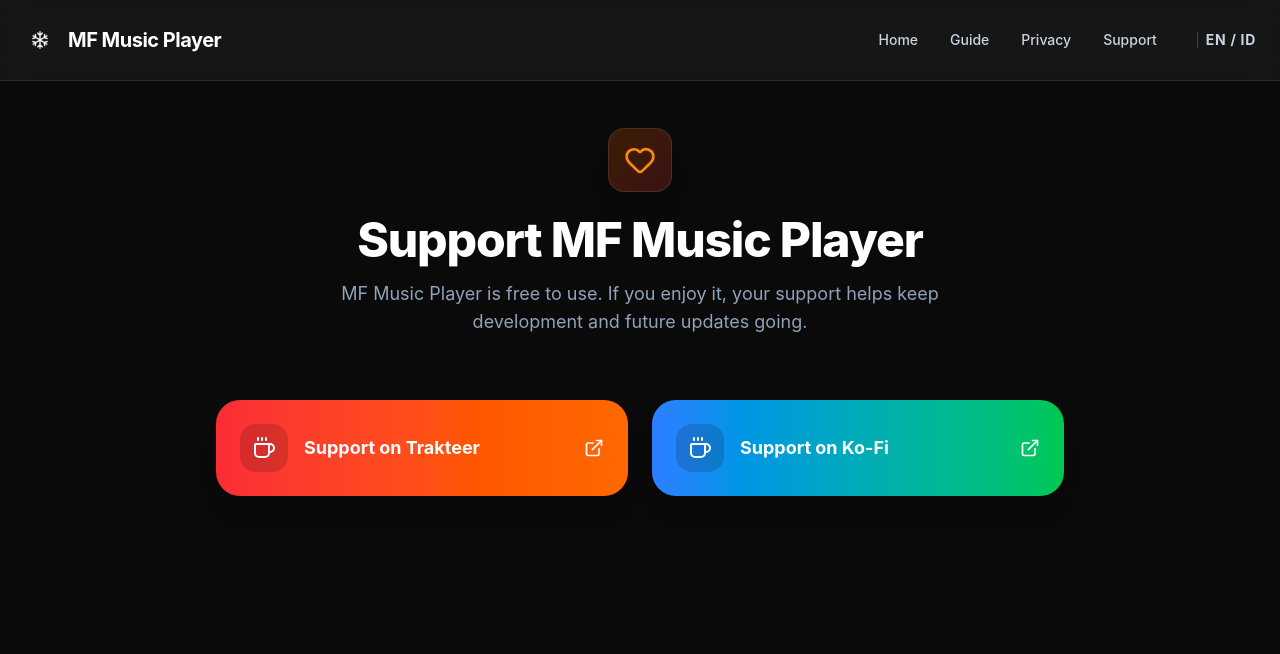
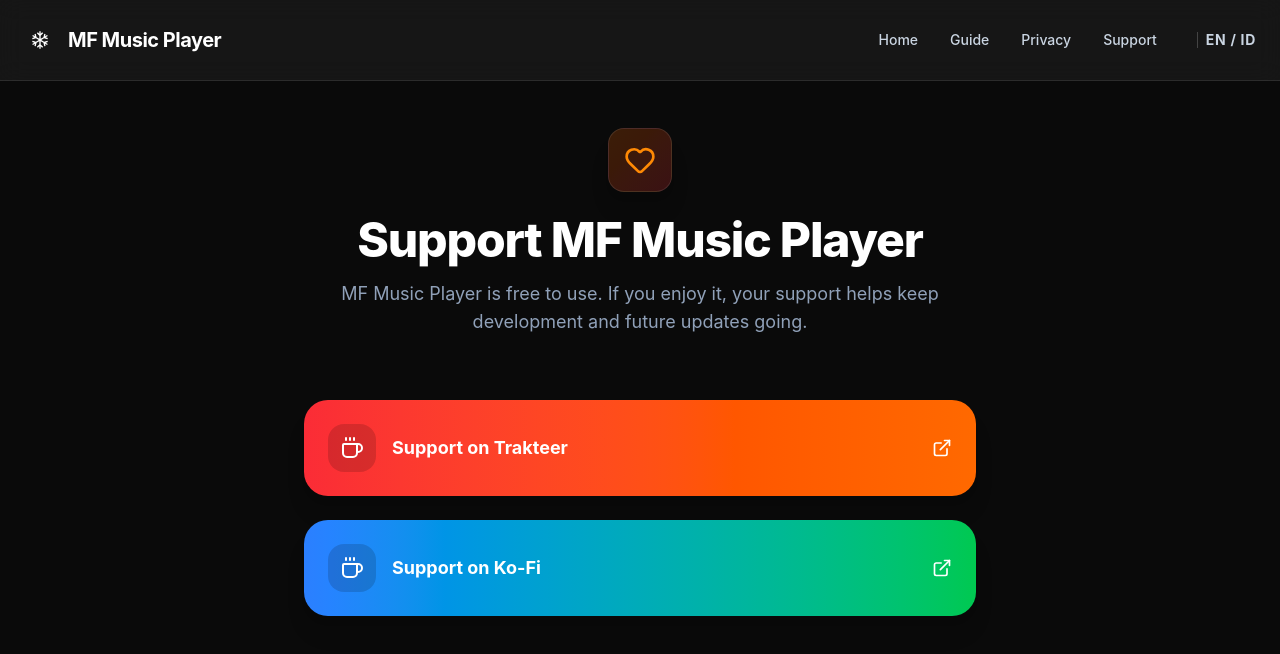
Before and after one commit to Lasteinsa/mf-web, a React (Vite) app: page /donate in a window 1280 px wide. Shown: the top 654 px of the page. Built offline with nearby package versions, Linux system fonts and the light colour scheme.

Commit message:
fix footer

```diff
--- a/src/components/footer/index.tsx
+++ b/src/components/footer/index.tsx
@@ -42,7 +42,7 @@ const Footer = () => {
             <p className="mx-auto mb-8 max-w-lg leading-relaxed text-slate-400">
               {t("footer.description")}
             </p>
-            <div className="flex place-content-center place-items-center gap-2">
+            <div className="grid md:grid-cols-2 w-full place-items-center gap-2">
               {dataDonation.map((it) => {
                 return (
                   <a
--- a/src/pages/donate/index.tsx
+++ b/src/pages/donate/index.tsx
@@ -39,7 +39,7 @@ const Donate = () => {
         </p>
       </motion.div>
 
-      <div className="grid gap-6 md:grid-cols-2">
+      <div className="mx-auto grid w-full max-w-2xl gap-6">
         {donationLinks.map((donation, index) => (
           <motion.a
             key={donation.key}
```
